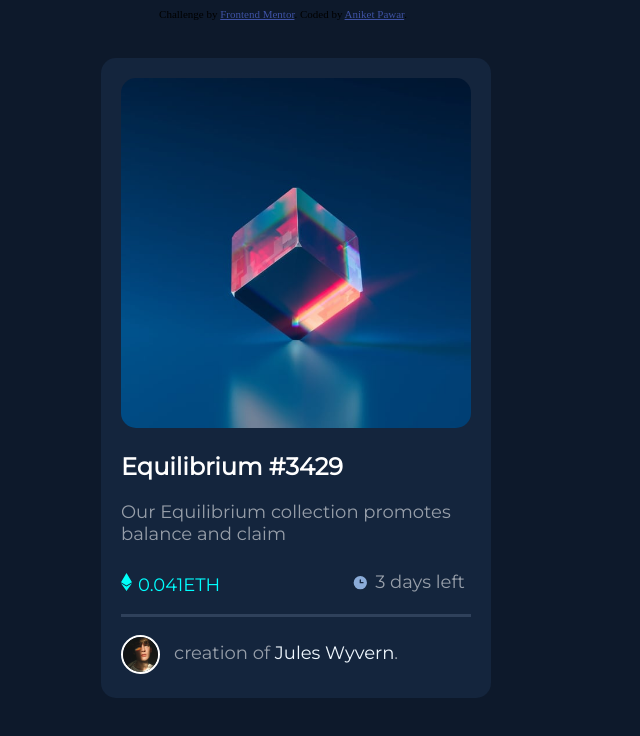
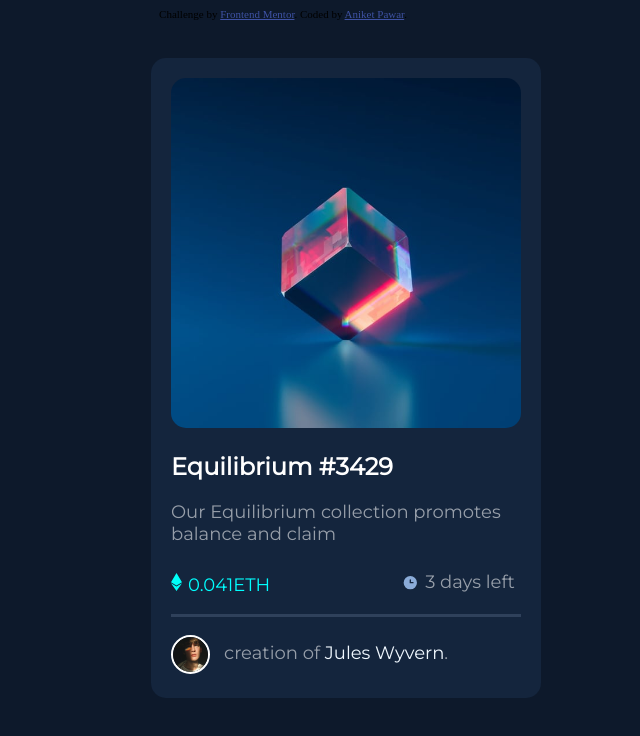
Before and after one commit to Aniketanantpwr/forntend-mentor-challenge2, a plain HTML site: page index.html in a window 1280 px wide. Shown: the whole page, without its empty margins (357-997 px from the left). Drawn offline with Linux system fonts and the light colour scheme.

Commit message:
Update styles.css

```diff
--- a/styles.css
+++ b/styles.css
@@ -9,7 +9,7 @@ body{
     padding: 20px;
     padding-bottom:20px;
     position: absolute;
-    left:450px;
+    left:500px;
     top:50px;
     border-radius:15px;
     height:600px;
```
